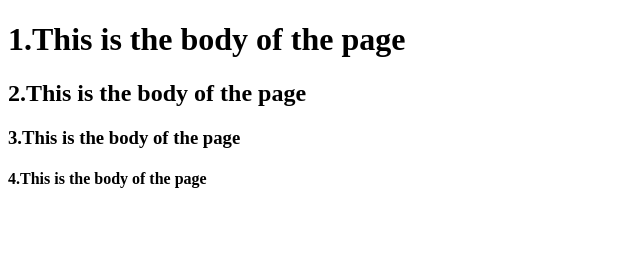
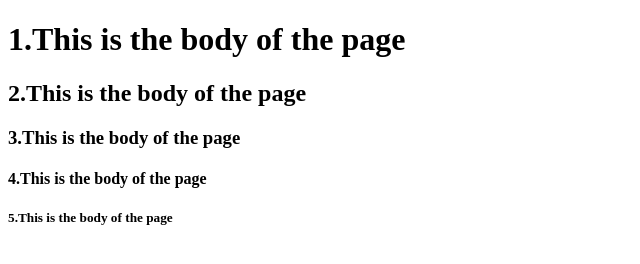
Before and after one commit to a1ntwan/mytestproject, a plain HTML site: page index.html in a window 1280 px wide. Shown: the whole page, without its empty margins (0-640 px from the left). Drawn offline with Linux system fonts and the light colour scheme.

Commit message:
Last Commit

```diff
--- a/index.html
+++ b/index.html
@@ -8,5 +8,6 @@
     <p><h2>2.This is the body of the page</h2></p>
     <p><h3>3.This is the body of the page</h3></p>
     <p><h4>4.This is the body of the page</h4></p>
+    <p><h5>5.This is the body of the page</h5></p>
   </body>
 </html>
```
